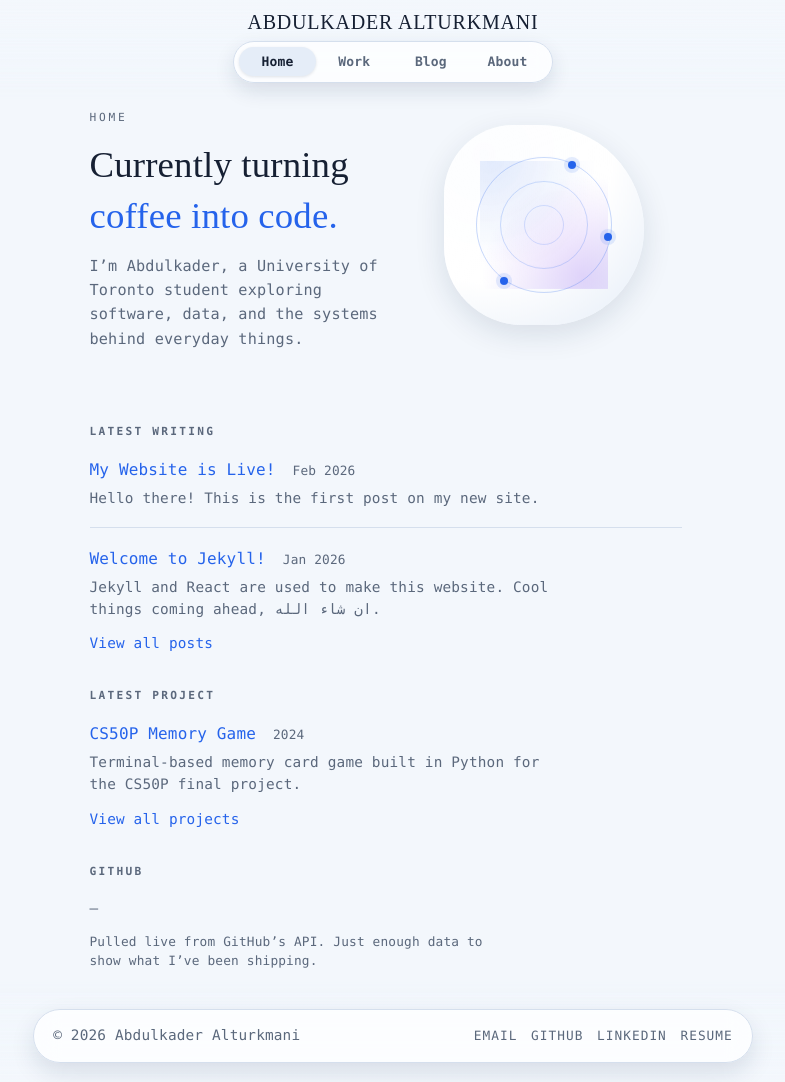
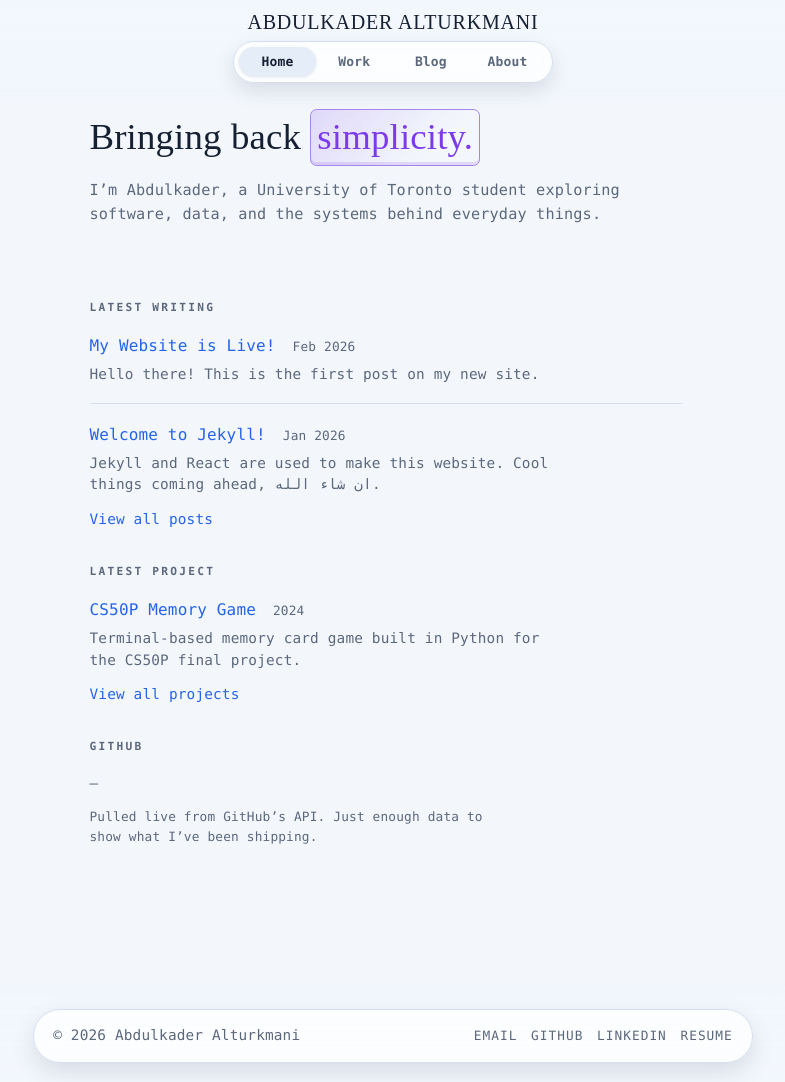
Before and after one commit to 25abid/25abid.github.io, a Jekyll site: the page built from index.html, in a window 1280 px wide and 1082 px high. Shown: the whole window, without its empty margins (247-1032 px from the left). Built offline with Jekyll 4.4.1, drawn with Linux system fonts in a browser that asks for light colours.

Commit message:
Fix homepage spacing and favicon border

```diff
--- a/_layouts/default.html
+++ b/_layouts/default.html
@@ -6,6 +6,7 @@
     <meta name="viewport" content="width=device-width, initial-scale=1">
     <meta name="theme-color" content="#f3f7fc" media="(prefers-color-scheme: light)">
     <meta name="theme-color" content="#0a0e1a" media="(prefers-color-scheme: dark)">
+    <link rel="icon" href="{{ '/favicon.ico' | relative_url }}" type="image/x-icon" sizes="any">
     <link rel="icon" href="{{ '/assets/Ayin-favicon-dark.png' | relative_url }}" type="image/png" sizes="32x32" media="(prefers-color-scheme: light)">
     <link rel="icon" href="{{ '/assets/Ayin-favicon.png' | relative_url }}" type="image/png" sizes="32x32" media="(prefers-color-scheme: dark)">
     <title>
--- a/about.markdown
+++ b/about.markdown
@@ -6,7 +6,6 @@ permalink: /about/
 
 <div class="about-page">
   <section class="hero about-hero">
-    <p class="eyebrow">About</p>
     <h1 class="hero-title">Software, data, and systems</h1>
     <p>
       I am Abdulkader Alturkmani, a University of Toronto student building practical software with strong foundations in data structures, object-oriented design, and interactive UI development.
--- a/assets/css/style.css
+++ b/assets/css/style.css
@@ -228,18 +228,11 @@ samp {
   padding: 2rem 0;
 }
 
-.eyebrow {
-  text-transform: uppercase;
-  letter-spacing: 0.35em;
-  font-size: 0.7rem;
-  color: var(--muted);
-  margin: 0;
-}
-
 .hero-title {
   font-family: var(--serif);
-  font-size: clamp(1.75rem, 3.5vw, 2.5rem);
-  line-height: 1.2;
+  font-weight: 400;
+  font-size: clamp(1.7rem, 3vw, 2.3rem);
+  line-height: 1.4;
   margin: 0;
 }
 
@@ -373,24 +366,12 @@ samp {
 }
 
 .home-hero {
-  display: grid;
-  grid-template-columns: minmax(0, 1.7fr) minmax(0, 1.3fr);
-  align-items: center;
-  gap: 2.75rem;
   padding-bottom: 1.5rem;
 }
 
 .home-hero-text {
   display: grid;
   gap: 0.75rem;
-}
-
-.home-kicker {
-  text-transform: uppercase;
-  letter-spacing: 0.25em;
-  font-size: 0.7rem;
-  color: var(--muted);
-  margin: 0;
 }
 
 .home-hero-title {
@@ -401,8 +382,14 @@ samp {
   line-height: 1.4;
 }
 
-.home-hero-title span {
-  color: var(--accent);
+.home-title-accent {
+  display: inline-block;
+  color: var(--accent-secondary);
+  padding: 0.02em 0.16em 0.08em;
+  border: 1px solid color-mix(in srgb, var(--accent-secondary) 55%, var(--border));
+  border-radius: 0.18em;
+  background: linear-gradient(135deg, color-mix(in srgb, var(--accent-secondary) 16%, transparent), transparent 70%);
+  box-shadow: inset 0 -0.08em 0 color-mix(in srgb, var(--accent-secondary) 16%, transparent);
 }
 
 .home-hero-sub {
@@ -410,67 +397,6 @@ samp {
   font-size: 0.95rem;
   color: var(--muted);
   max-width: 36rem;
-}
-
-.home-hero-graphic {
-  position: relative;
-  width: min(200px, 42vw);
-  max-width: 100%;
-  aspect-ratio: 1;
-  border-radius: 40% 60% 55% 45%;
-  overflow: hidden;
-  background: radial-gradient(circle at 20% 15%, var(--surface), var(--bg-elev) 55%, var(--bg-hover) 100%);
-  box-shadow: var(--shadow);
-  transform-origin: center;
-  animation: home-graphic-float 9s ease-in-out infinite;
-}
-
-.home-hero-blob {
-  position: absolute;
-  inset: 18%;
-  background: radial-gradient(circle at 10% 0%, var(--accent-soft), transparent 60%),
-    radial-gradient(circle at 80% 90%, color-mix(in srgb, var(--accent-secondary) 20%, transparent), transparent 65%);
-}
-
-.home-hero-ring {
-  position: absolute;
-  inset: 16%;
-  border-radius: 999px;
-  border: 1px solid var(--accent-ring);
-}
-
-.home-hero-ring--middle {
-  inset: 28%;
-  opacity: 0.85;
-}
-
-.home-hero-ring--inner {
-  inset: 40%;
-  opacity: 0.7;
-}
-
-.home-hero-node {
-  position: absolute;
-  width: 8px;
-  height: 8px;
-  border-radius: 999px;
-  background: var(--accent);
-  box-shadow: 0 0 0 4px var(--accent-soft);
-}
-
-.home-hero-node--one {
-  top: 18%;
-  left: 62%;
-}
-
-.home-hero-node--two {
-  bottom: 20%;
-  left: 28%;
-}
-
-.home-hero-node--three {
-  top: 54%;
-  right: 16%;
 }
 
 .home-columns {
@@ -554,16 +480,6 @@ samp {
 .home-api-loading {
   color: var(--muted);
   opacity: 0.7;
-}
-
-@keyframes home-graphic-float {
-  0%,
-  100% {
-    transform: translateY(0);
-  }
-  50% {
-    transform: translateY(-6px);
-  }
 }
 
 @keyframes page-fade-in {
@@ -667,16 +583,6 @@ body.is-transitioning .main {
     gap: 2.5rem;
   }
 
-  .home-hero {
-    grid-template-columns: 1fr;
-    gap: 2rem;
-  }
-
-  .home-hero-graphic {
-    width: min(140px, 55vw);
-    justify-self: center;
-  }
-
   .about-row {
     flex-direction: column;
     align-items: flex-start;
--- a/blog.html
+++ b/blog.html
@@ -5,7 +5,6 @@ permalink: /blog/
 ---
 
 <section class="hero">
-  <p class="eyebrow">Blog</p>
   <h1 class="hero-title">Writing & <span>posts</span></h1>
   <p>
     All my blog posts are here.
--- a/index.html
+++ b/index.html
@@ -6,25 +6,14 @@ title: Home
 <div class="home">
   <section class="home-hero">
     <div class="home-hero-text">
-      <p class="home-kicker">Home</p>
       <h1 class="home-hero-title">
-        Currently turning<br />
-        <span>coffee into code.</span>
+        Bringing back <span class="home-title-accent">simplicity.</span>
       </h1>
       <p class="home-hero-sub">
         I’m Abdulkader, a University of Toronto student exploring software, data, and the systems behind everyday things.
       </p>
     </div>
 
-    <div class="home-hero-graphic" aria-hidden="true">
-      <div class="home-hero-blob"></div>
-      <div class="home-hero-ring home-hero-ring--outer"></div>
-      <div class="home-hero-ring home-hero-ring--middle"></div>
-      <div class="home-hero-ring home-hero-ring--inner"></div>
-      <div class="home-hero-node home-hero-node--one"></div>
-      <div class="home-hero-node home-hero-node--two"></div>
-      <div class="home-hero-node home-hero-node--three"></div>
-    </div>
   </section>
 
   <section class="home-columns">
--- a/work.html
+++ b/work.html
@@ -5,7 +5,6 @@ permalink: /work/
 ---
 
 <section class="hero">
-  <p class="eyebrow">Work</p>
   <h1 class="hero-title">Projects & <span>aspirations</span></h1>
   <p>
     What I’ve built so far and what I’m working toward.
```
Also changed, not shown: favicon.ico (added).
